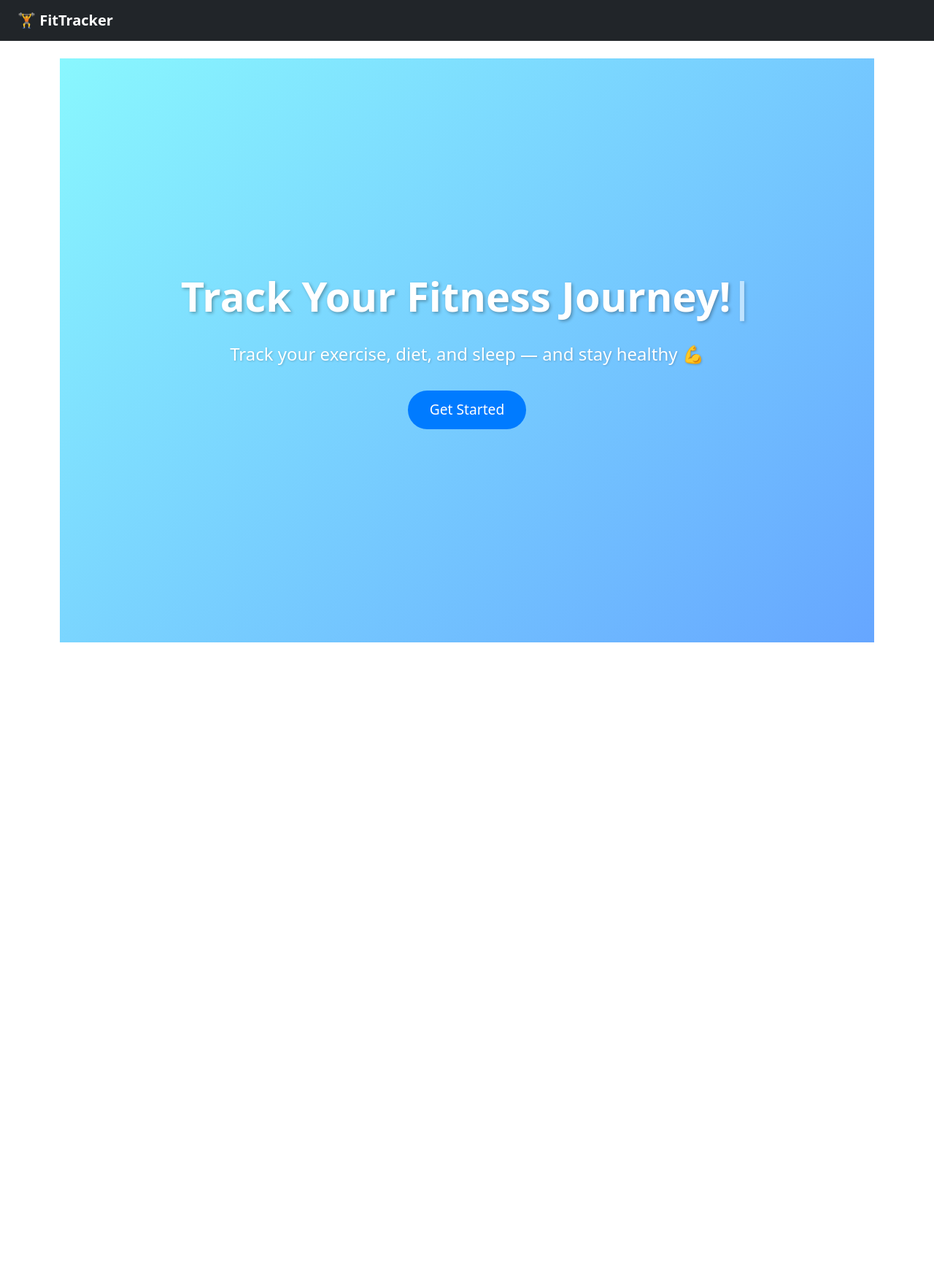
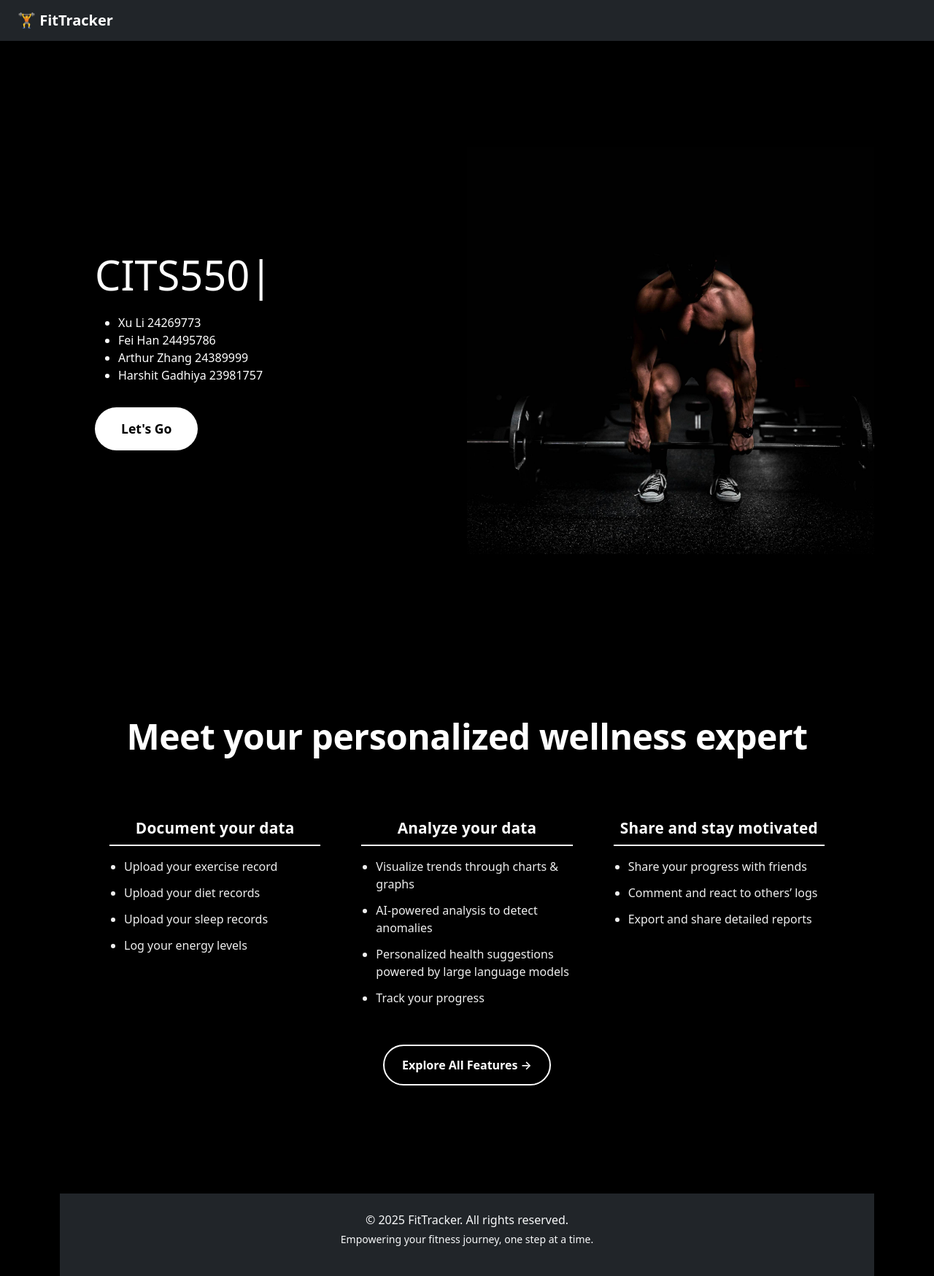
Before and after one commit to harshit-3/CITS_5505_Group_25, a Flask app: page / in a window 1280 px wide. Shown: the whole page at 73% size. Before the commit the page ends 880 px from the top, so only its background shows below. Run offline with Flask 3, Linux system fonts and the light colour scheme.

Commit message:
Add index page animation and layout improvements
- Added index.js and index.css to manage homepage animation and styling
- Used jQuery in index.js to implement sequential animations:
  - Background image slide-in from the right with fade-in effect
  - Delayed content reveal with smooth fade and position transitions
- Modified index.html structure to support animated elements
- Updated routes.py to include the index route if necessary
- Enhanced overall layout with improved visual structure and separation of concerns

```diff
--- a/app/routes.py
+++ b/app/routes.py
@@ -7,7 +7,7 @@ main = Blueprint("main", __name__)
 
 @main.route("/")
 def index():
-    return render_template("index.html")
+    return render_template("index.html",logged_in= ("user_id" in session))
 
 
 @main.route("/register", methods=["GET", "POST"])
--- /dev/null
+++ b/app/static/css/index.css
@@ -0,0 +1,140 @@
+.hero-bg {
+  background-image: url('/static/images/index_background_pic.jpg');
+  background-size: 150%;
+  background-position: center;
+  background-repeat: no-repeat;
+  z-index: 1;
+
+}
+.hero-left {
+  width: 50%;
+  z-index: 2;
+}
+
+.hero-right {
+  width: 50%;
+  position: relative;
+}
+.hero-content {
+  opacity: 0;
+}
+
+.hero-content h1 {
+  font-size: 3.5rem;
+  margin: 0 0 20px;
+  color: #fff;
+}
+
+.hero-content p {
+  font-size: 1.2rem;
+  margin-bottom: 30px;
+  color: #ccc;
+}
+
+.hero-content .btn-primary {
+  background-color: #fff;
+  color: #000;
+  border: none;
+  border-radius: 30px;
+  padding: 16px 36px;
+  font-size: 1.1rem;
+  font-weight: 600;
+  transition: background-color 0.3s ease, transform 0.3s ease;
+  opacity: 0;
+}
+
+.hero-content .btn-primary:hover {
+  background-color: #ddd;
+  transform: translateY(-2px);
+}
+
+
+.features-section {
+  padding: 100px 40px;
+  background-color: #000;
+  color: #fff;
+  text-align: center;
+  transition: background 0.5s ease-in-out;
+}
+
+.features-section h2 {
+  font-size: 3rem;
+  font-weight: 700;
+  margin-bottom: 60px;
+  letter-spacing: -0.5px;
+  color: #fff;
+}
+
+.feature-column {
+  flex: 1;
+  min-width: 280px;
+  max-width: 340px;
+  text-align: left;
+  background-color: rgba(0, 0, 0, 0.8);
+  border-radius: 8px;
+  padding: 24px 16px;
+  backdrop-filter: blur(4px);
+}
+
+.feature-column h3 {
+  color: #fff;
+  font-size: 1.3rem;
+  font-weight: 600;
+  border-bottom: 2px solid #fff;
+  padding-bottom: 10px;
+  margin-bottom: 16px;
+  letter-spacing: 0.01em;
+  text-align: center;
+}
+
+.feature-column ul {
+  padding-left: 20px;
+  margin: 0;
+}
+
+.feature-column li {
+  margin-bottom: 12px;
+  font-size: 1rem;
+  color: #eee;
+}
+
+
+.btn-outline {
+  background-color: transparent;
+  border: 2px solid #fff;
+  color: #fff;
+  padding: 14px 24px;
+  font-size: 1rem;
+  font-weight: 600;
+  border-radius: 999px;
+  text-decoration: none;
+  transition: background 0.3s, color 0.3s, border 0.3s;
+}
+
+.btn-outline:hover {
+  color: #ccc;
+  border-color: #ccc;
+}
+
+
+.site-footer {
+  width: 100%;
+  background-color: #000;
+  color: #fff;
+  padding: 40px 0;
+  margin-top: 80px;
+  text-align: center;
+}
+
+.site-footer .container {
+  max-width: 1200px;
+  margin: 0 auto;
+  padding: 0 20px;
+}
+html, body {
+  margin: 0;
+  padding: 0;
+  width: 100%;
+  height: 100%;
+  background-color: #000;
+}
--- /dev/null
+++ b/app/static/js/index.js
@@ -0,0 +1,34 @@
+
+$(document).ready(function () {
+  //  Background image slide into animation (Slide in from the right and fade in)
+  $(".hero-bg").css({ right: "-100%", left: "auto", opacity: 0 }).animate(
+    { right: "0%", opacity: 1 },
+    1500,
+    "swing"
+  );
+
+  // delay 1.2s
+  setTimeout(function () {
+    $(".hero-content").css({ left: "-50px", opacity: 0, position: "relative" }).animate(
+      { left: "0", opacity: 1 },
+      1000
+    );
+  }, 1200);
+
+
+  setTimeout(function () {
+    $(".hero-content .btn-primary").fadeTo(4000, 1);
+  }, 1600);
+});
+ var typed = new Typed('#typed-text', {
+    strings: [
+      "CITS5505 - Group25",
+    ],
+    typeSpeed: 40,
+    backSpeed: 20,
+    backDelay: 1500,
+    startDelay: 300,
+    fadeOut: true,
+    smartBackspace: false,
+    loop: true
+  });
--- a/app/templates/index.html
+++ b/app/templates/index.html
@@ -3,80 +3,80 @@
 {% block title %}Welcome{% endblock %}
 
 {% block content %}
-<!-- Typed.js CDN -->
+
 <script src="https://cdn.jsdelivr.net/npm/typed.js@2.0.12"></script>
+<link rel="stylesheet" href="{{ url_for('static', filename='css/index.css') }}">
+<script src="https://code.jquery.com/jquery-3.6.0.min.js"></script>
 
-<style>
-    body, html {
-        height: 100%;
-        margin: 0;
-    }
+<div class="container-fluid vh-100 d-flex p-0 bg-black text-white position-relative">
 
-    .hero-section {
-        background: linear-gradient(135deg, #89f7fe 0%, #66a6ff 100%);
-        display: flex;
-        flex-direction: column;
-        justify-content: center;
-        align-items: center;
-        text-align: center;
-        height: 100vh;
-        color: white;
-        padding: 0 20px;
-        animation: fadeIn 1.5s ease-in;
-    }
+  <!-- the left side content -->
+  <div class="d-flex flex-column justify-content-center ps-5 hero-left">
+    <div class="hero-content">
+      <div class="hero-text">
+        <h1 class="display-4">
+          <span id="typed-text"></span>
+        </h1>
+        <ul class="team-list">
+          <li>Xu Li 24269773</li>
+          <li>Fei Han 24495786</li>
+          <li>Arthur Zhang 24389999</li>
+          <li>Harshit Gadhiya 23981757</li>
+        </ul>
+      </div>
+      <a class="btn btn-primary btn-lg mt-3" href="{{ url_for('main.login') }}">Let's Go</a>
+    </div>
+  </div>
 
-    h1.display-4 {
-        font-weight: 700;
-        text-shadow: 2px 2px 4px rgba(0,0,0,0.3);
-    }
+  <!-- the right side pic -->
+  <div class="d-flex flex-column justify-content-center align-items-center hero-right">
+    <div class="hero-bg position-absolute top-0 start-0 w-100 h-100"></div>
+  </div>
 
-    p.lead {
-        font-size: 1.5rem;
-        margin-top: 20px;
-        text-shadow: 1px 1px 3px rgba(0,0,0,0.2);
-    }
-
-    .btn-primary {
-        background-color: #007bff;
-        border: none;
-        border-radius: 50px;
-        padding: 12px 30px;
-        font-size: 1.2rem;
-        margin-top: 30px;
-        transition: background-color 0.3s ease, transform 0.3s ease;
-    }
-
-    .btn-primary:hover {
-        background-color: #0056b3;
-        transform: translateY(-3px);
-    }
-
-    @keyframes fadeIn {
-        from { opacity: 0; }
-        to { opacity: 1; }
-    }
-</style>
-
-<div class="hero-section">
-    <h1 class="display-4">
-        <span id="typed-text"></span>
-    </h1>
-    <p class="lead">Track your exercise, diet, and sleep — and stay healthy 💪</p>
-    <a class="btn btn-primary btn-lg mt-3" href="{{ url_for('main.login') }}">Get Started</a>
 </div>
 
-<script>
-    var typed = new Typed('#typed-text', {
-        strings: [
-            "Welcome to Fitness Tracker!",
-            "Track Your Fitness Journey!",
-            "Stay Healthy. Stay Strong!"
-        ],
-        typeSpeed: 50,
-        backSpeed: 30,
-        backDelay: 2000,
-        loop: true
-    });
-</script>
+<section class="features-section">
+  <h2>Meet your personalized wellness expert</h2>
+  <div class="d-flex justify-content-between gap-4 flex-wrap container">
+    <div class="feature-column">
+      <h3>Document your data</h3>
+      <ul>
+        <li>Upload your exercise record</li>
+        <li>Upload your diet records</li>
+        <li>Upload your sleep records</li>
+        <li>Log your energy levels</li>
+      </ul>
+    </div>
+    <div class="feature-column">
+      <h3>Analyze your data</h3>
+      <ul>
+        <li>Visualize trends through charts & graphs</li>
+        <li>AI-powered analysis to detect anomalies</li>
+        <li>Personalized health suggestions powered by large language models</li>
+        <li>Track your progress</li>
+      </ul>
+    </div>
+    <div class="feature-column">
+      <h3>Share and stay motivated</h3>
+      <ul>
+        <li>Share your progress with friends</li>
+        <li>Comment and react to others’ logs</li>
+        <li>Export and share detailed reports</li>
+
+      </ul>
+    </div>
+  </div>
+  <div class="d-flex justify-content-center gap-3 flex-wrap mt-3">
+    <a href="{{ url_for('main.dashboard') if logged_in else url_for('main.login') }}" class="btn btn-outline">Explore All Features →</a>
+  </div>
+</section>
+<footer class="site-footer bg-dark text-light text-center py-4 mt-5">
+  <div class="container">
+    <p class="mb-1">© 2025 FitTracker. All rights reserved.</p>
+    <p class="small">Empowering your fitness journey, one step at a time.</p>
+  </div>
+</footer>
+
+<script src="{{ url_for('static', filename='js/index.js') }}"></script>
 
 {% endblock %}
--- a/run.py
+++ b/run.py
@@ -2,5 +2,6 @@ from app import create_app
 
 app = create_app()
 
+
 if __name__ == "__main__":
     app.run(debug=True)
```
Also changed, not shown: app/static/images/index_background_pic.jpg (added).
